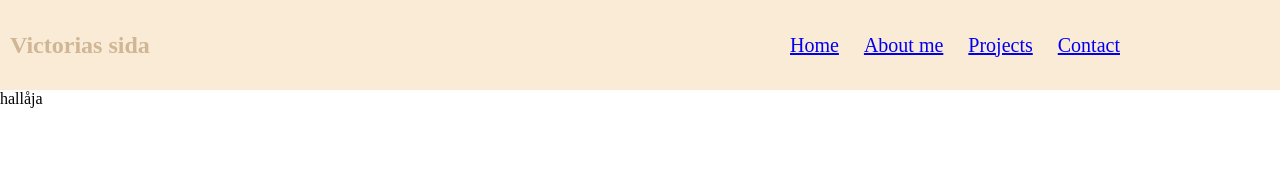
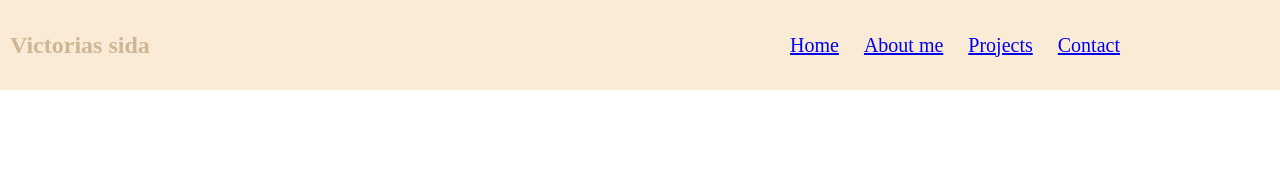
Before and after one commit to vickanS/Reactify-Portfolio, a React (Vite) app: page /projects in a window 1280 px wide. Shown: the top 180 px of the page. Built offline with nearby package versions, Linux system fonts and the light colour scheme.

Commit message:
a commit

```diff
--- a/src/App.jsx
+++ b/src/App.jsx
@@ -5,9 +5,6 @@ import Nav from "./components/Nav"
 import Home from "./pages/Home"
 import Contact from "./pages/Contact"
 import About from './pages/About'
-import Projects from './pages/projects'
-
-
 
 
 function App() {
@@ -23,8 +20,6 @@ function App() {
         <Route index path="/" element={<Home />} />
         <Route path="/about" element={<About />} />
         <Route path="/contact" element={<Contact />} />
-        <Route path="/projects" element={<Projects />} />
-
 
       </Routes>
 
```
